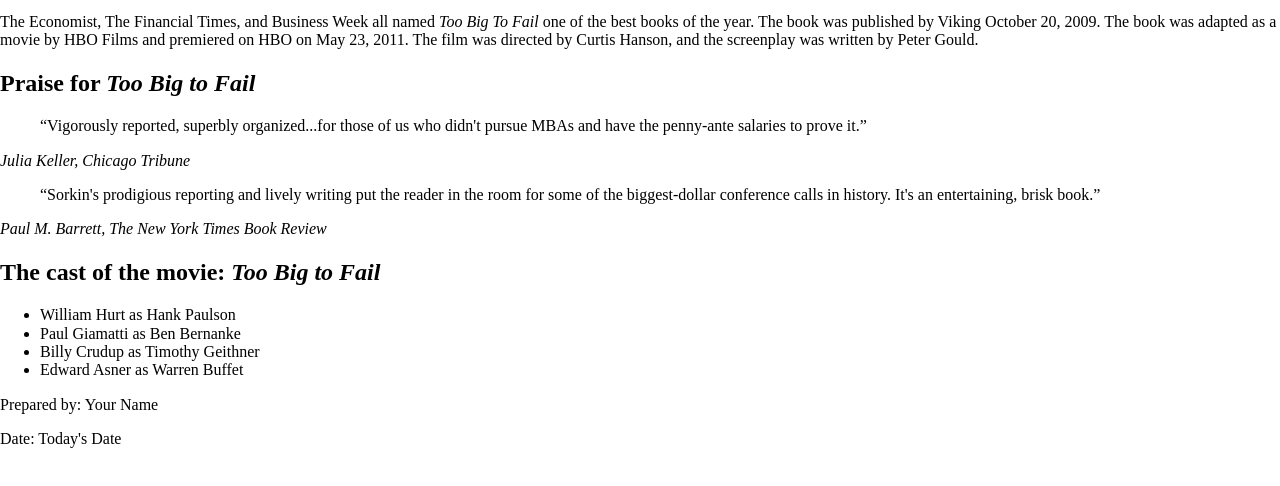
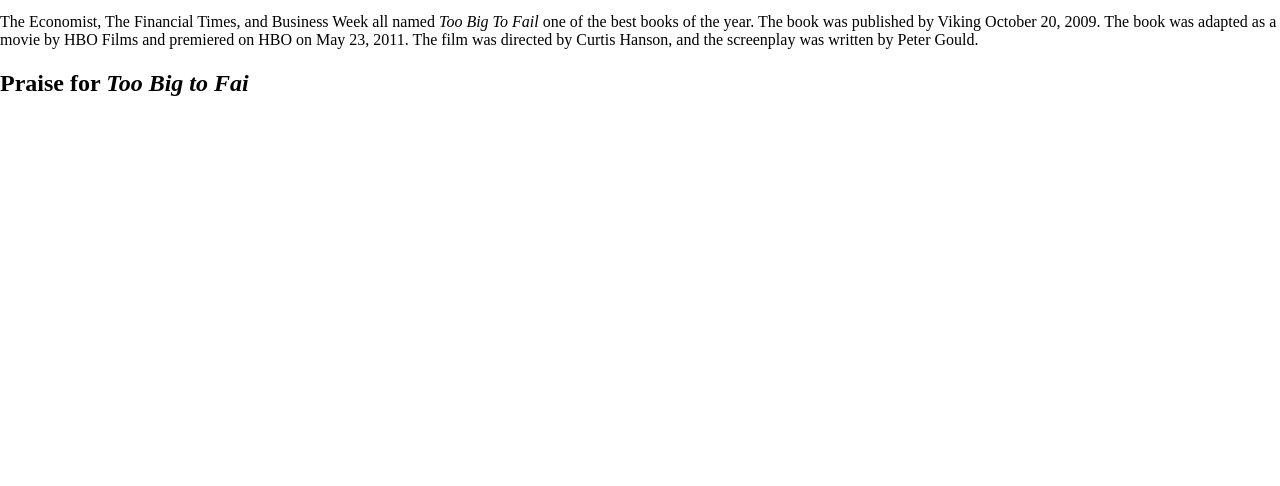
Before and after one commit to viswa9018/viswapro2, a website: page index.html in a window 1280 px wide. Shown: the part 194-680 px from the top of the page. Drawn offline with nearby package versions, Linux system fonts and the light colour scheme.

Commit message:
Update index.html

```diff
--- a/index.html
+++ b/index.html
@@ -16,23 +16,4 @@
 		<p>New York Times columnist and author, Andrew Ross Sorkin, has been described as <q>the most famous financial journalist of his generation.</q> A leading voice on Wall Street and corporate America, his New York Times bestseller, <i>Too Big to Fail</i>, was the first true, behind-the-scenes, moment-by-moment account of how that financial crisis developed into a global tsunami.</p>
 		<p>The Economist, The Financial Times, and Business Week all named <i>Too Big To Fail</i> one of the best books of the year. The book was published by Viking October 20, 2009. The book was adapted as a movie by HBO Films and premiered on HBO on May 23, 2011. The film was directed by Curtis Hanson, and the screenplay was written by Peter Gould.</p>
 
-		<h2>Praise for <i>Too Big to Fail</i></h2>
-		<blockquote>&ldquo;Vigorously reported, superbly organized...for those of us who didn't pursue MBAs and have the penny-ante salaries to prove it.&rdquo;</blockquote>
-		<p class="cite"><cite>Julia Keller, Chicago Tribune</cite></p>
-		<blockquote>&ldquo;Sorkin's prodigious reporting and lively writing put the reader in the room for some of the biggest-dollar conference calls in history. It's an entertaining, brisk book.&rdquo;</blockquote>
-		<p class="cite"><cite>Paul M. Barrett, The New York Times Book Review</cite></p>
-
-		<h2>The cast of the movie: <i>Too Big to Fail</i></h2>
-		<ul>
-			<li>William Hurt as Hank Paulson</li>
-			<li>Paul Giamatti as Ben Bernanke</li>
-			<li>Billy Crudup as Timothy Geithner</li>
-			<li>Edward Asner as Warren Buffet</li>
-		</ul>
-	</main>
-	<footer>
-		<p>Prepared by: Your Name</p>
-		<p>Date: Today's Date</p>
-	</footer>
-</body>
-</html>
+		<h2>Praise for <i>Too Big to Fai
```
